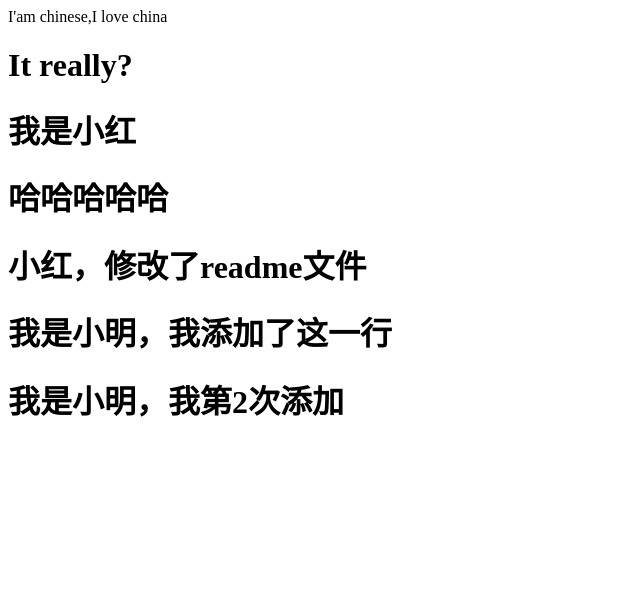
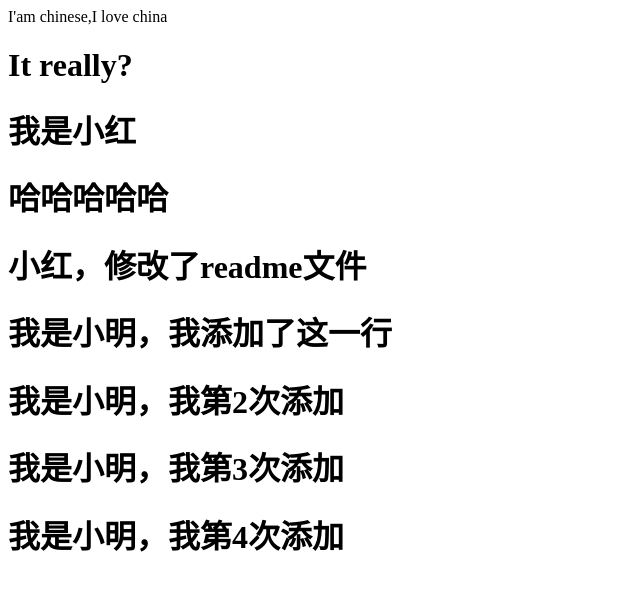
Before and after one commit to tell0277/test119, a plain HTML site: page index.html in a window 1280 px wide. Shown: the whole page, without its empty margins (0-640 px from the left). Drawn offline with Linux system fonts and the light colour scheme.

Commit message:
第四次

```diff
--- a/index.html
+++ b/index.html
@@ -12,5 +12,7 @@
 	<h1>小红，修改了readme文件</h1>
 	<h1>我是小明，我添加了这一行</h1>
 	<h1>我是小明，我第2次添加</h1>
+	<h1>我是小明，我第3次添加</h1>
+	<h1>我是小明，我第4次添加</h1>
 </body>
 </html>
```
